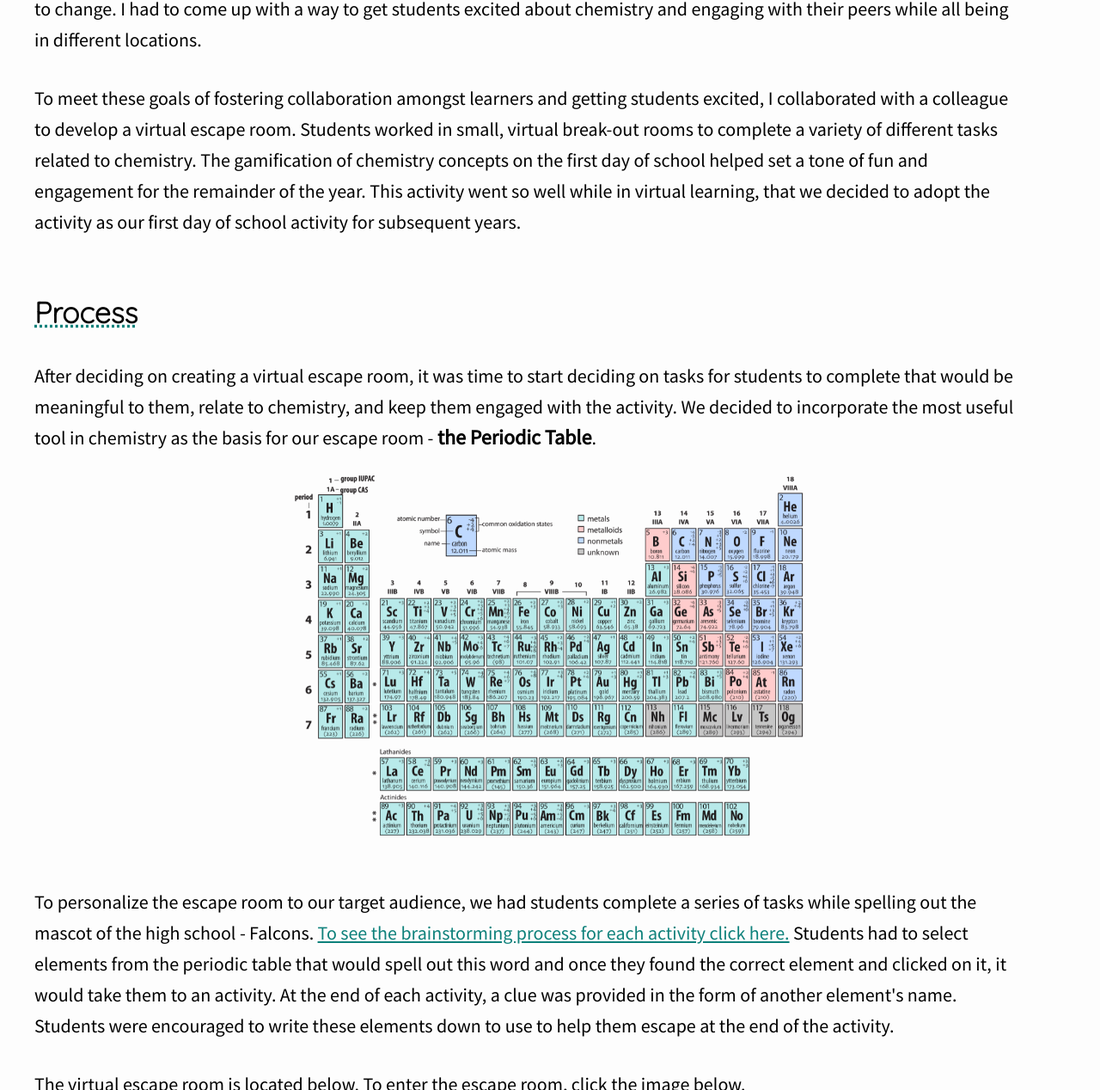
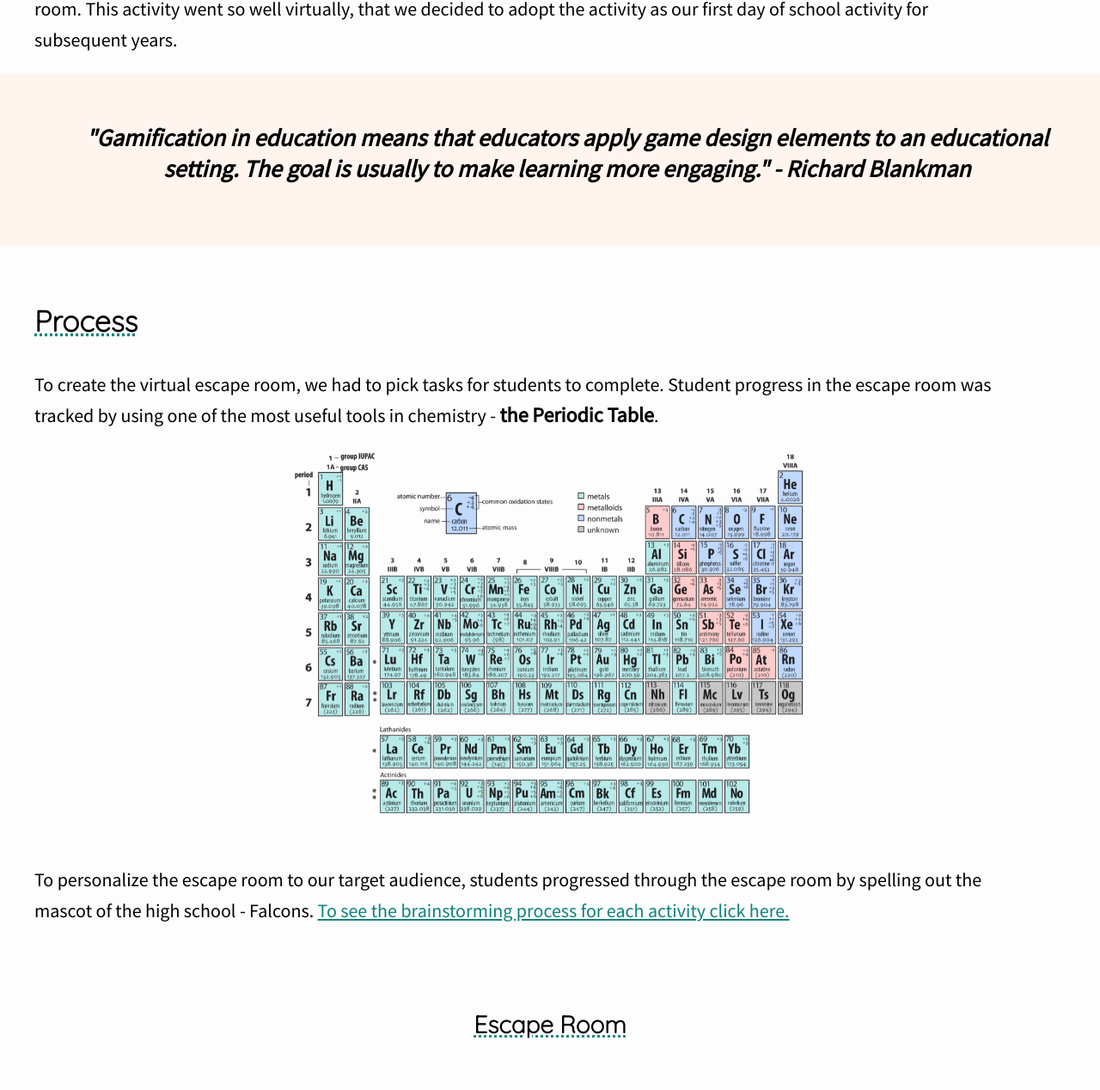
Before and after one commit to caulfieldke/Katie-Caulfield, a plain HTML site: page escape-room.html in a window 1280 px wide. Shown: the part 635-1903 px from the top of the page at 86% size. Drawn offline with Linux system fonts and the light colour scheme.

Commit message:
escape room html updated

```diff
--- a/escape-room.html
+++ b/escape-room.html
@@ -23,18 +23,21 @@
        </div>
             <h2>Creating a Virtual Escape Room to Engage an Audience </h2>
             <h3>Overview</h3>
-                <p>On the first day of school I like to try and get the learners excited about what's coming in the year ahead by helping them draw on prior experiences with the content. In what would be considered a "normal year", I would do a hands-on experience that would help students have a little fun and get to know their classmates. During the COVID-19 Pandemic, however, this plan had to change. I had to come up with a way to get students excited about chemistry and engaging with their peers while all being in different locations.</p>
-                <p>To meet these goals of fostering collaboration amongst learners and getting students excited, I collaborated with a colleague to develop a virtual escape room. Students worked in small, virtual break-out rooms to complete a variety of different tasks related to chemistry. The gamification of chemistry concepts on the first day of school helped set a tone of fun and engagement for the remainder of the year. This activity went so well while in virtual learning, that we decided to adopt the activity as our first day of school activity for subsequent years.</p>
+                <p>The gamification of chemistry concepts on the first day of school helps set expectations of engagement and collaboration for the year to come. During the COVID-19 pandemic, I had to develop a lesson that would get students excited and interacting with their peers in a distant learning environment. I collaborated with another chemistry teacher to construct a virtual escape room. This activity went so well virtually, that we decided to adopt the activity as our first day of school activity for subsequent years.</p>
+                <div class =highlightbanner>
+                    <h5>"Gamification in education means that educators apply game design elements to an educational setting. The goal is usually to make learning more engaging." - Richard Blankman</h5>
+                </div>
             <h3>Process</h3>
-                <p>After deciding on creating a virtual escape room, it was time to start deciding on tasks for students to complete that would be meaningful to them, relate to chemistry, and keep them engaged with the activity. We decided to incorporate the most useful tool in chemistry as the basis for our escape room - <b>the Periodic Table</b>.</p>
+                <p>To create the virtual escape room, we had to pick tasks for students to complete. Student progress in the escape room was tracked by using one of the most useful tools in chemistry - <b>the Periodic Table</b>.</p>
                     <div class="centering">
                         <img src="periodic-table-link.png" alt = "Periodic Table" width = "600px"/>
                     </div>
-                <p>To personalize the escape room to our target audience, we had students complete a series of tasks while spelling out the mascot of the high school - Falcons. <a href ="https://docs.google.com/document/d/1L6hGDraRQir77b6TLhuYw8mchmxlPNMhkPlHdjPYoxA/edit?usp=sharing" target="_blank">To see the brainstorming process for each activity click here.</a> Students had to select elements from the periodic table that would spell out this word and once they found the correct element and clicked on it, it would take them to an activity. At the end of each activity, a clue was provided in the form of another element's name. Students were encouraged to write these elements down to use to help them escape at the end of the activity.</p>
-                <p>The virtual escape room is located below. To enter the escape room, click the image below.</p>
-                    <div class="centering">
-                        <a href="https://sites.google.com/view/first-day-escape-room/home" target="_blank"><img src="website.png" alt="Image of Website Homepage" width ="600px" target="_blank"/></a>
-                    </div>
+                <p>To personalize the escape room to our target audience, students progressed through the escape room by spelling out the mascot of the high school - Falcons. <a href ="https://docs.google.com/document/d/1L6hGDraRQir77b6TLhuYw8mchmxlPNMhkPlHdjPYoxA/edit?usp=sharing" target="_blank">To see the brainstorming process for each activity click here.</a></p>
+
+                    <h6>Escape Room</h6>
+                        <div class="centering">
+                            <a href="https://sites.google.com/view/first-day-escape-room/home" target="_blank"><img src="website.png" alt="Image of Website Homepage" width ="600px" target="_blank"/></a>
+                        </div>
             <h3>Tools Used</h3>
                 <p>Google Sites &nbsp|&nbsp Google Forms &nbsp|&nbsp Google Docs </p>
 
@@ -45,8 +48,6 @@
                         <li>Designed activities to allow students to draw on prior knowledge without making them feel distressed about not knowing something on the first day of class.</li>
                         <li>Facilitated the activity simultaneously with nine different groups of three students each.</li>
                         <li>Reflected on the activity after the first year of implementation and making iterations to it as needed.</li>
-                        <li>Determined how to take an activity designed in a virtual learning environment and still make it meaningful when students returned to in-person schooling.</li>
-
                     </ul>
                 </p>
         <hr>
--- a/style1.css
+++ b/style1.css
@@ -34,6 +34,27 @@ h4{
     text-align: center;
 }
 
+h5{
+    font-family: 'Source Sans Pro', sans-serif;
+    font-size: 28px;
+    font-style: italic;
+    text-align: center;
+    padding-left: 2.5rem;
+    width: 90%;
+    line-height: 2.25rem;
+    margin-block-start: 2rem;
+}
+
+h6{
+    font-family: 'Quicksand', sans-serif;
+    font-size: 28px;
+    text-align: Center;
+    text-decoration-line: underline;
+    text-decoration-style: dotted;
+    text-decoration-color: #0E817B;
+    padding-top: 2rem;
+}
+
 p{
     font-family: 'Source Sans Pro', sans-serif;
     font-size: 22px;
@@ -48,6 +69,13 @@ b{
     font-family: 'Source Sans Pro', sans-serif;
     font-size: 24px;
     color: black;
+}
+li{
+    font-family: 'Source Sans Pro', sans-serif;
+    font-size: 20px;
+    padding-left: 1.25rem;
+    width: 90%;
+    line-height: 2rem;
 }
 
 .bullets li{
@@ -117,6 +145,17 @@ button{
     width: 100vw;
   }
 
+  .highlightbanner{
+    background-color: seashell;
+    display: block;
+    height: 200px;
+    width: 100%;
+    display: flex;
+    justify-content: center;
+    align-items: center;
+    position: relative;
+}
+
   .footer {
     display: flex;
     width: 80vw;
--- a/style4.css
+++ b/style4.css
@@ -115,7 +115,7 @@ a{
 }
 
 .highlightbanner{
-    background-color: honeydew;
+    background-color: seashell;
     display: block;
     height: 200px;
     width: 100%;
```
